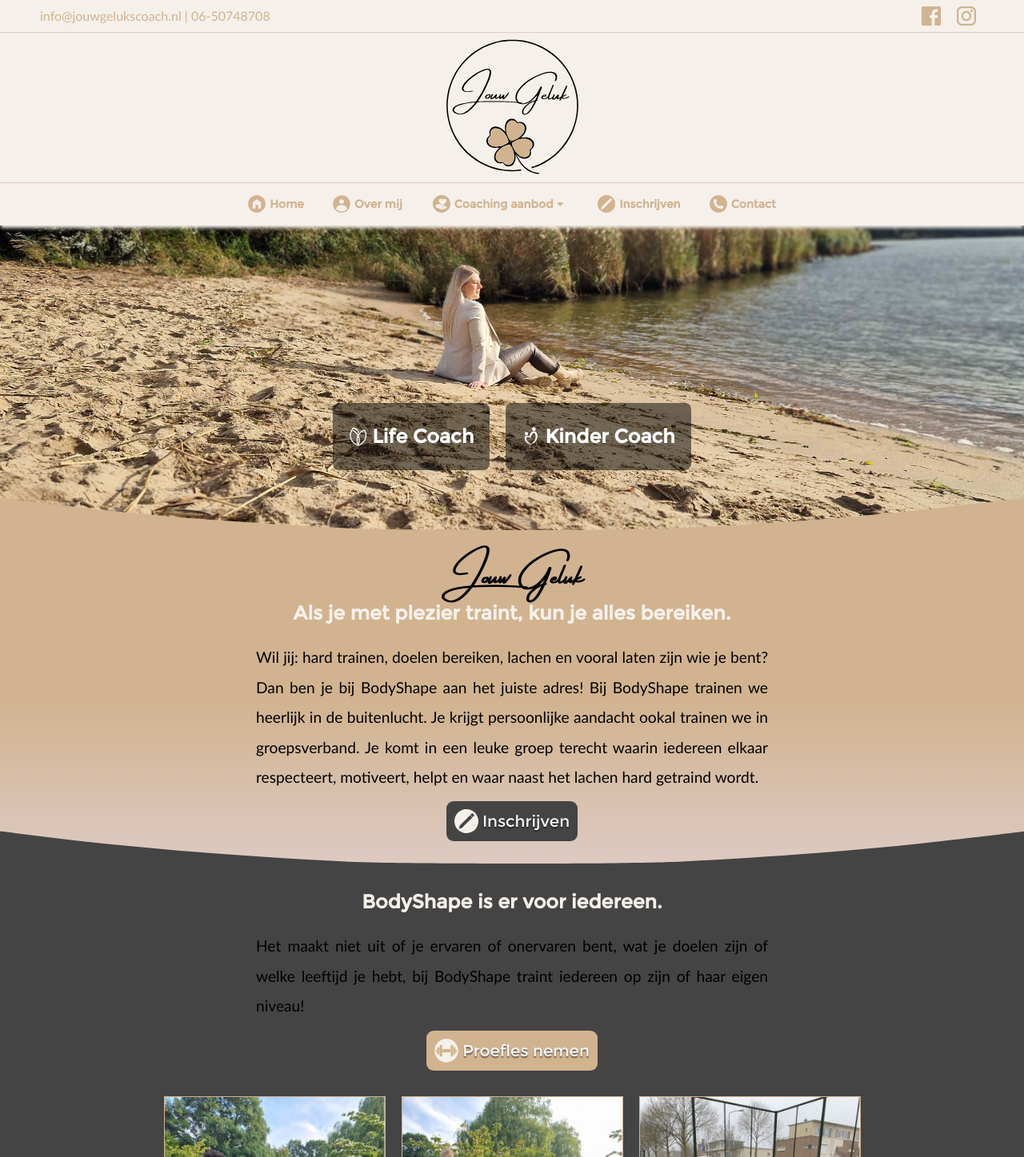
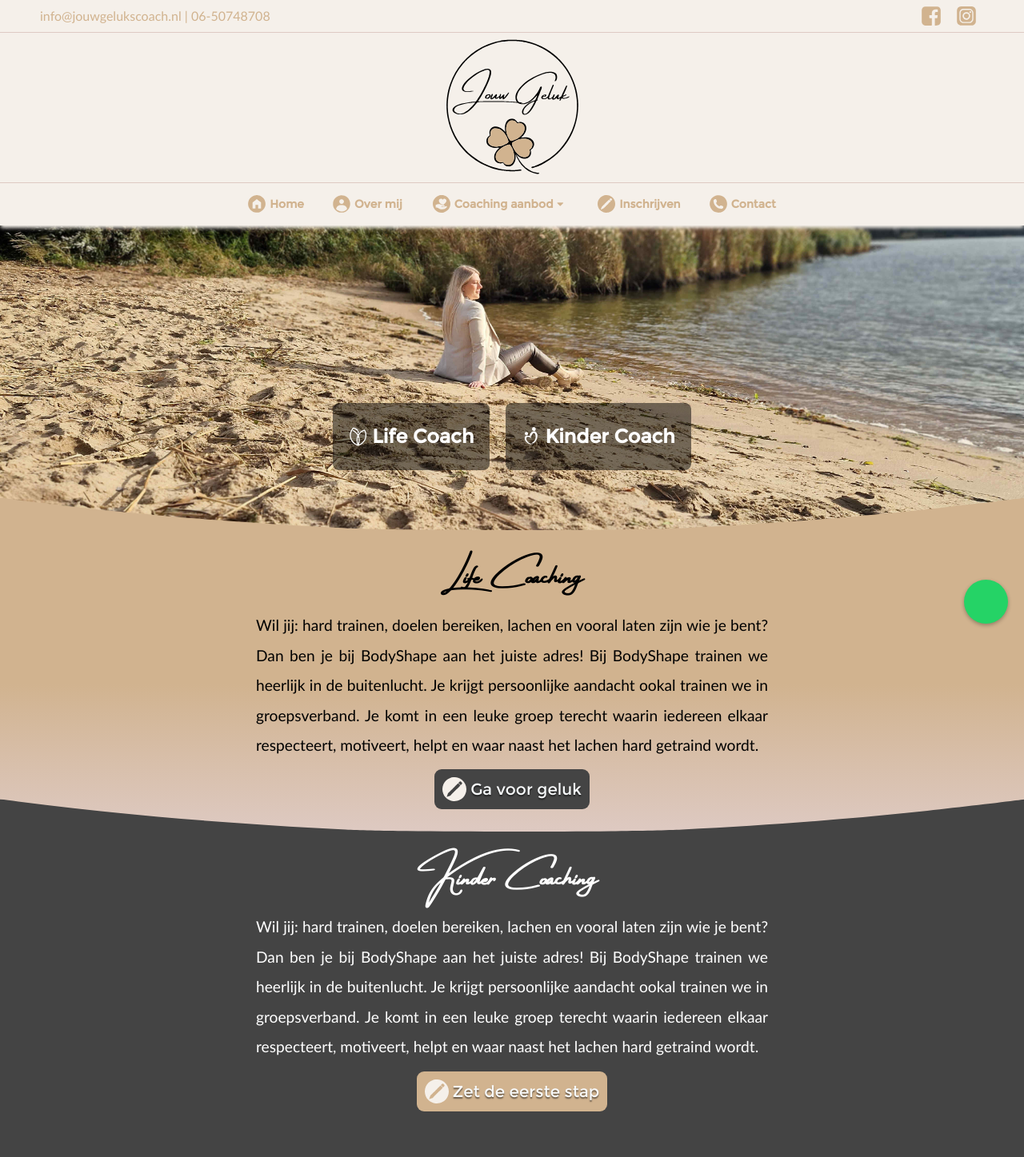
Before and after one commit to Nalyd078/Jouw-Geluk, a Flask app: page / in a window 1280 px wide. Shown: the top 1447 px of the page at 80% size. Run offline with Flask 3, Linux system fonts and the light colour scheme.

Commit message:
Add files via upload

```diff
--- a/jouwgeluk/app1/static/css/base.css
+++ b/jouwgeluk/app1/static/css/base.css
@@ -4,7 +4,7 @@
   --col-01: #d1b38f; /* Color from Logo */
   --col-02: #decac3; /* Color touch */
   --col-03: #f5f0ea; /* Huisstijl kleur beige */
-  --col-04: #f7f9fa; /* Background & txt color */
+  --col-04: #f7f9fa; /* Background & txt color */1 6 50748708
   --col-07: #eef4f7; /* Nav buttons touch / Lining color */
   --col-05: #444444; /* Black Buttons/lining */
   --col-06: #222222; /* Black Buttons/lining touch */
@@ -44,7 +44,7 @@
   margin: auto;
 }
 .infospacer-content > h1 {
-  padding: 12px 0;
+  padding: 12px 0 20px;
   font-family: var(--deco-font);
 }
 .infospacer-content > h3 {
@@ -60,17 +60,27 @@
   padding: 12px 0px;
   text-align: justify;
 }
+
+#lifeCoachBeschrijving {
+  color: black;
+}
+
+#kinderCoachBeschrijving {
+  color: white;
+}
+
 /*! Photo Gallery for content !!!!!!!!!!!!!!!!!!!!!!!!!!!!!!!!!!!!!!!!!!!!!!!!!!!!!! */
 .photo-gallery {
   display: flex;
   justify-content: center;
-  margin: 32px auto 12px;
+  margin: 60px auto 12px;
 }
 .photo-gallery > img {
   height: 375px;
   width: 275px;
   margin: 0 10px;
   border: solid var(--col-01) 1px;
+  object-fit: cover;
 }
 /*! Curved Layer for content !!!!!!!!!!!!!!!!!!!!!!!!!!!!!!!!!!!!!!!!!!!!!!!!!!!!!! */
 .infospacer {
@@ -120,10 +130,10 @@
   text-decoration: none;
 }
 .gold-btn {
-  background-color: var(--col-01);
+  background-color: var(--col-003);
 }
 .gold-btn:hover {
-  background-color: var(--col-02);
+  background-color: var(--col-06);
   transition: all .15s linear;
 }
 .black-btn {
@@ -133,6 +143,73 @@
   background-color: var(--col-06);
   transition: all .15s linear;
 }
+
+.whatsapp-button {
+  position: fixed;
+  bottom: 20px;
+  right: 20px;
+  z-index: 1000;
+  background-color: #25D366;
+  color: white;
+  font-size: 16px;
+  padding: 10px;
+  border-radius: 50%;
+  text-decoration: none;
+  box-shadow: 0 2px 5px rgba(0, 0, 0, 0.3);
+  display: flex;
+  align-items: center;
+  justify-content: center;
+  overflow: hidden;
+  transition: background-color 0.3s, width 0.3s ease-in-out, transform 0.2s, box-shadow 0.3s;
+  white-space: nowrap;
+  width: 35px;
+  height: 35px;
+}
+
+.whatsapp-button svg {
+  width: 34px;
+  height: 34px;
+  margin-right: 8px;
+  display: block;
+  transition: transform 0.3s ease-in-out;
+}
+
+.whatsapp-button span {
+  display: inline-block;
+  vertical-align: middle;
+  margin-left: 8px;
+  opacity: 0;
+  transform: translateX(20px);
+  transition: opacity 0.3s, transform 0.3s;
+}
+
+.whatsapp-button:hover,
+.whatsapp-button:focus {
+  background-color: #1E9E5E;
+  transform: scale(1.05);
+  box-shadow: 0 4px 8px rgba(0, 0, 0, 0.5);
+  width: auto;
+  padding: 10px 20px;
+  border-radius: 25px;
+}
+
+.whatsapp-button:hover svg,
+.whatsapp-button:focus svg {
+  transform: translateX(-10px);
+}
+
+.whatsapp-button:hover span,
+.whatsapp-button:focus span {
+  opacity: 1;
+  transform: translateX(0);
+}
+
+.whatsapp-button:active {
+  background-color: #168844;
+  transform: scale(0.95);
+  box-shadow: 0 2px 5px rgba(0, 0, 0, 0.4);
+}
+
 @media only screen and (max-width: 377px){
   .svg-btn {
     padding: 3.5vw;
--- a/jouwgeluk/app1/static/css/reset.css
+++ b/jouwgeluk/app1/static/css/reset.css
@@ -1,7 +1,7 @@
 /*! Reset all elements !!!!!!!!!!!!!!!!!!!!!!!!!!!!!!!!!!!!!!!!!!!!!!!!!!!!!! */
 * {
   margin: 0; padding: 0; border: 0;
-  background: transparent; color: #000;
+  background: transparent;
   font-family: 'Calibri', sans-serif;
   line-height: 1;
   position: relative;
--- a/jouwgeluk/app1/static/js/functions.js
+++ b/jouwgeluk/app1/static/js/functions.js
@@ -19,3 +19,20 @@ function change_route(route, script, scripttag) {
     })
   },200);
 }
+
+ // WHATSAPP ICOON
+
+ $(document).ready(function() {
+   $('.whatsapp-button').hover(
+     function() { // Mouse enter of touch
+       $(this).stop().animate({ width: 'auto' }, 300); // Breidt uit om de tekst te tonen
+       $('span', this).css({ opacity: '1', transform: 'translateX(0px)' });
+     },
+     function() { // Mouse leave
+       if (!$(this).is(':active')) {
+         $(this).stop().animate({ width: '35px' }, 300); // Krimp naar de breedte van alleen het icoon
+         $('span', this).css({ opacity: '0', transform: 'translateX(20px)' });
+       }
+     }
+   );
+ });
--- a/jouwgeluk/app1/templates/index.html
+++ b/jouwgeluk/app1/templates/index.html
@@ -22,6 +22,11 @@
   </head>
 
   <body>
+    <a href="https://wa.me/31650748708" class="whatsapp-button" target="_blank">
+      {% include 'svg/whatsapp.svg' %}
+      <span>App mij gerust!</span>
+    </a>
+
     {% include "header.html" %}
     {% include "navbar.html" %}
     <div id="content"> {% block content %}{% endblock %}</div>
--- a/jouwgeluk/app1/templates/pages/home.html
+++ b/jouwgeluk/app1/templates/pages/home.html
@@ -105,6 +105,24 @@
         fill: black;
         transition: all 0.5s ease-in;
       }
+
+      #kinderCoachTitel {
+        color: white;
+      }
+
+      #quote {
+        font-family: var(--deco-font), sans-serif;
+        color: white;
+        padding: 20px;
+        font-size: 3rem;
+        text-shadow: 2px 2px 4px rgba(0, 0, 0, 0.5);
+        border-radius: 10px;
+        display: inline-block;
+        margin: 20px;
+        max-width: 80%;
+        text-align: center;
+      }
+
       /* Keyframes */
       @-webkit-keyframes fade {
         from {opacity: .4}
@@ -181,28 +199,29 @@
     <div class="gold infospacer"> {% include "svg/curved-layer.svg" %}
       <div id="about-bodyshape" style="text-align:center; padding:20px 0 32px;">
         <div class="infospacer-content">
-          <h1>Jouw Geluk</h1>
-          <h3>Als je met plezier traint, kun je alles bereiken.</h3>
-          <p>Wil jij: hard trainen, doelen bereiken, lachen en vooral laten zijn wie je bent? Dan ben je bij BodyShape aan het juiste adres!
+          <h1>Life Coaching</h1>
+          <p id="lifeCoachBeschrijving">Wil jij: hard trainen, doelen bereiken, lachen en vooral laten zijn wie je bent? Dan ben je bij BodyShape aan het juiste adres!
             Bij BodyShape trainen we heerlijk in de buitenlucht. Je krijgt persoonlijke aandacht ookal trainen we in groepsverband. Je komt
             in een leuke groep terecht waarin iedereen elkaar respecteert, motiveert, helpt en waar naast het lachen hard getraind wordt.</p>
-          <button class="black-btn svg-btn"> {% include "svg/signup.svg" %} <a>Inschrijven</a></button>
+          <button class="black-btn svg-btn"> {% include "svg/signup.svg" %} <a>Ga voor geluk</a></button>
         </div>
       </div>
     </div>
     <div class="black infospacer" style=""> {% include "svg/curved-layer.svg" %}
       <div id="for-who" style="text-align:center; padding:20px 0 32px;">
         <div class="infospacer-content">
-          <h3>BodyShape is er voor iedereen.</h3>
-          <p>Het maakt niet uit of je ervaren of onervaren bent, wat je doelen zijn of welke leeftijd je hebt, bij BodyShape traint iedereen
-            op zijn of haar eigen niveau!</p>
-          <button class="gold-btn svg-btn"> {% include "svg/lessons.svg" %} <a href="mailto:bodyshapedordrecht@gmail.com?subject=Proefles nemen">Proefles nemen</a></button>
+          <h1 id="kinderCoachTitel">Kinder Coaching</h1>
+          <p id="kinderCoachBeschrijving">Wil jij: hard trainen, doelen bereiken, lachen en vooral laten zijn wie je bent? Dan ben je bij BodyShape aan het juiste adres!
+            Bij BodyShape trainen we heerlijk in de buitenlucht. Je krijgt persoonlijke aandacht ookal trainen we in groepsverband. Je komt
+            in een leuke groep terecht waarin iedereen elkaar respecteert, motiveert, helpt en waar naast het lachen hard getraind wordt.</p>
+          <button class="gold-btn svg-btn"> {% include "svg/signup.svg" %} <a href="mailto:bodyshapedordrecht@gmail.com?subject=Proefles nemen">Zet de eerste stap</a></button>
         </div>
         <div class="photo-gallery">
-          <img src="{{url_for('static', filename='/img/cardio-01.jpg')}}">
-          <img src="{{url_for('static', filename='/img/cardio-02.jpg')}}">
-          <img src="{{url_for('static', filename='/img/circuit-01.jpg')}}">
+          <img src="{{url_for('static', filename='/img/homepage_foto_01.jpg')}}">
+          <img src="{{url_for('static', filename='/img/homepage_foto_02.jpg')}}">
+          <img src="{{url_for('static', filename='/img/homepage_foto_03.jpg')}}">
         </div>
+        <h3 id="quote">" Als je geluk zoekt, begin dan bij jezelf "</h3>
       </div>
     </div>
   </div>
```
Also changed, not shown: jouwgeluk/app1/templates/svg/fb.svg, jouwgeluk/app1/templates/svg/icon.png (added), jouwgeluk/app1/templates/svg/ig.svg, jouwgeluk/app1/templates/svg/whatsapp.svg (added), 3 other files.
